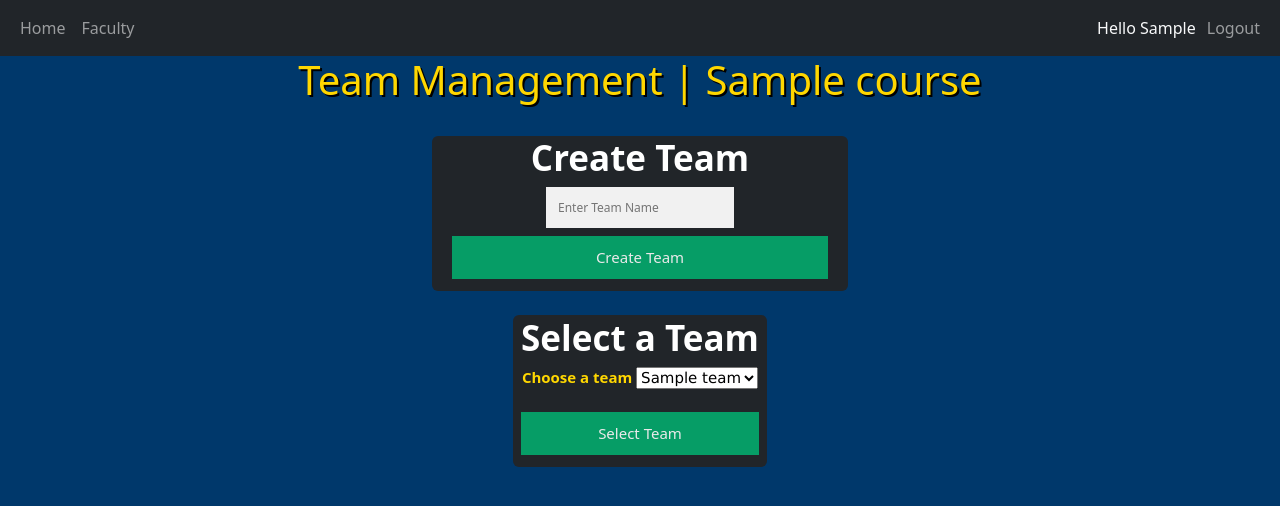
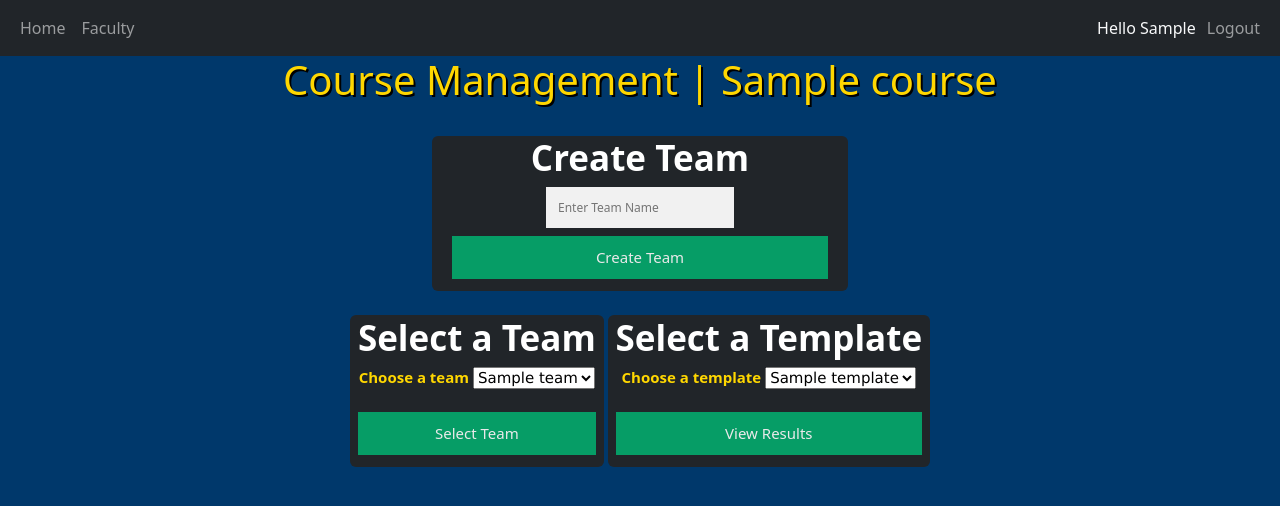
Before and after one commit to Jcampbell30/CS-4900-Project, a Flask app: page /teams/1 in a window 1280 px wide. Shown: the top 506 px of the page. Run offline with Flask 3, Linux system fonts and the light colour scheme; a user stored in the database is signed in; tables that the repository leaves empty hold one stand-in row (values such as "Sample post"); parts of the project's set-up code (start-up, migrations or seed data) failed here and were passed over.

Commit message:
add: Added results link to course management

```diff
--- a/api/website/templates/results.html
+++ b/api/website/templates/results.html
@@ -15,7 +15,7 @@
                     {% for question in questions %}
                     <th>{{ question.questionDesc }}</th>
                     {% endfor %}
-                    <th></th>
+                    <th>Final Grade</th>
                 </tr>
             </thead>
             <tbody>
--- a/api/website/templates/teams.html
+++ b/api/website/templates/teams.html
@@ -3,7 +3,7 @@
 <link rel= "stylesheet" type= "text/css" href= "{{ url_for('static',filename='styles/style.css') }}">
 
 
-<h1>Team Management | {{ course.courseName }}</h1>
+<h1>Course Management | {{ course.courseName }}</h1>
 <br>
 <!--
   A form to create a new team
@@ -39,6 +39,23 @@
   </div>
 </form>
 </div>
+<div class='badge bg-dark text-center;' style='width: auto; margin-right: auto;'>
+  <form method="POST">
+    <div style="font-size: 35px;">
+      <header>Select a Template</header>
+    </div>
+    <br>
+    <div class = "container2" style="font-size: 15px;">
+      <label for="templateID">Choose a template</label>
+      <SELECT name="templateID" style="font-family:verdana">
+        {% for template in templates %}
+          <OPTION value='{{template.templateID}}'>{{template.templateName}}</OPTION>
+        {% endfor %}
+      </SELECT><br><br>
+      <button type="submit" value="Submit">View Results</button>
+    </div>
+  </form>
+  </div>
 
 
 {% endblock %}
--- a/api/website/views.py
+++ b/api/website/views.py
@@ -141,6 +141,10 @@ def faculty():
         if 'template_selection' in request.form:
             template = Template.query.get_or_404(request.form['template_selection'])
             course = Course.query.get_or_404(request.form['course_selection'])
+            temp_assigned = TemplateAssignment.query.filter_by(templateID=template.templateID).filter_by(courseID=course.courseID).first()
+            if temp_assigned:
+                flash('Template already assigned to class!', category='error')
+                return render_template('faculty.html', user=current_user,templates=my_templates,courses=my_courses)
             temp_assign = TemplateAssignment(templateID=template.templateID, courseID=course.courseID)
             db.session.add(temp_assign)
             db.session.commit()
@@ -250,15 +254,18 @@ def teams(course_id):
             flash(f'The {teamName} team was created successfully.', category='success')
         elif 'teamID' in request.form:
             return redirect(url_for('views.team', course_id=course_id, team_id=request.form['teamID']))
-
-    print(current_user.userID)
+        elif 'templateID' in request.form:
+            return redirect(url_for('views.results', course_id=course_id, template_id=request.form['templateID']))
     assigned_ids = StudentAssignment.query.filter_by(courseID=course_id)
 
     all_students = Users.query.filter_by(role='s').all()
 
     teams=Team.query.filter_by(courseID=course.courseID).all()
-    print(teams)
-    return render_template('teams.html', user=current_user, course=course, students=all_students, teams=teams)
+    template_assignments=TemplateAssignment.query.filter_by(courseID=course_id).all()
+    templates=[]
+    for t in template_assignments:
+        templates.append(Template.query.get(t.templateID))
+    return render_template('teams.html', user=current_user, course=course, students=all_students, teams=teams, templates=templates)
 
 # Individual team page
 @views.route('/teams/<int:course_id>/<int:team_id>', methods=['GET', 'POST'])
```
